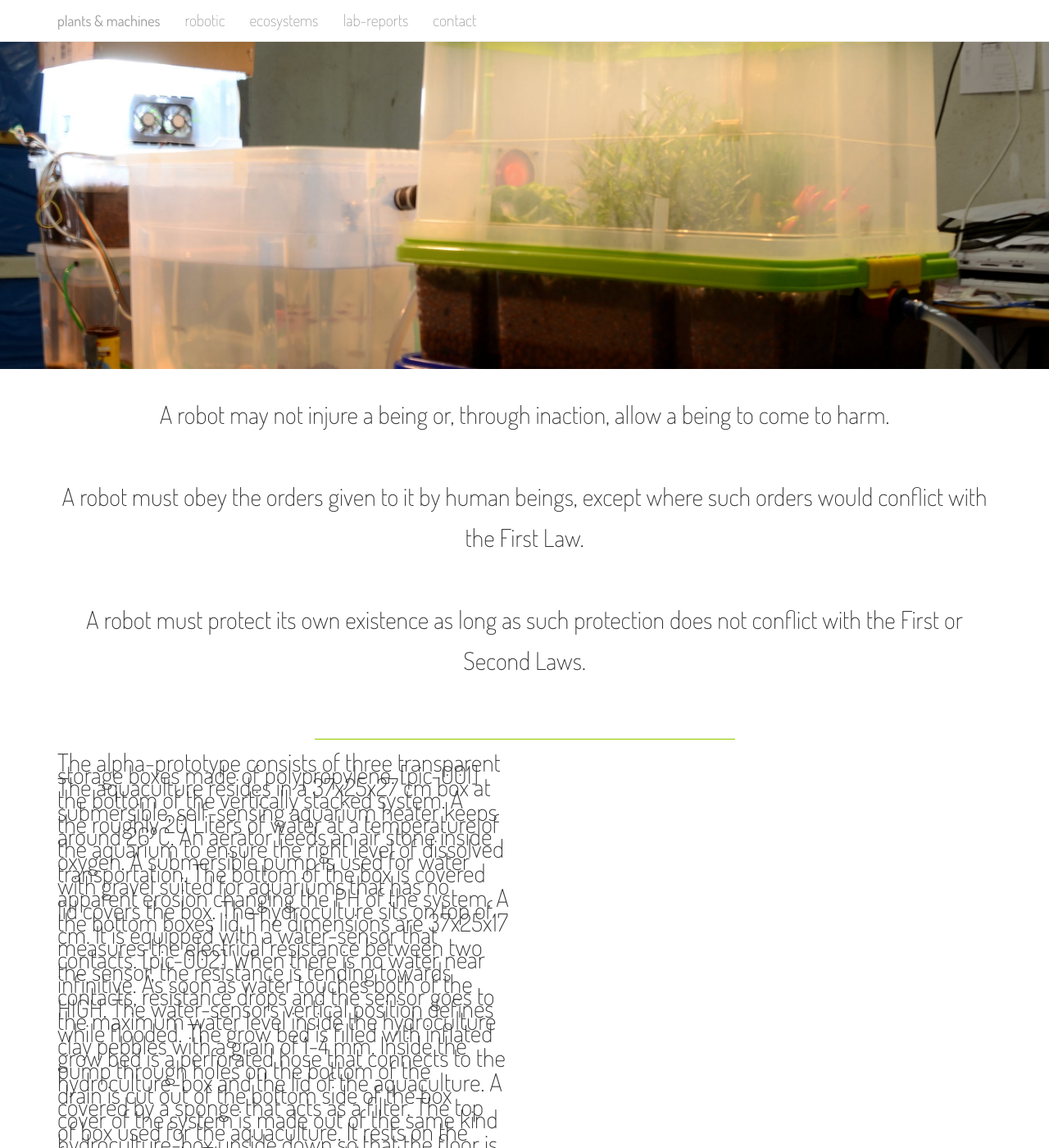
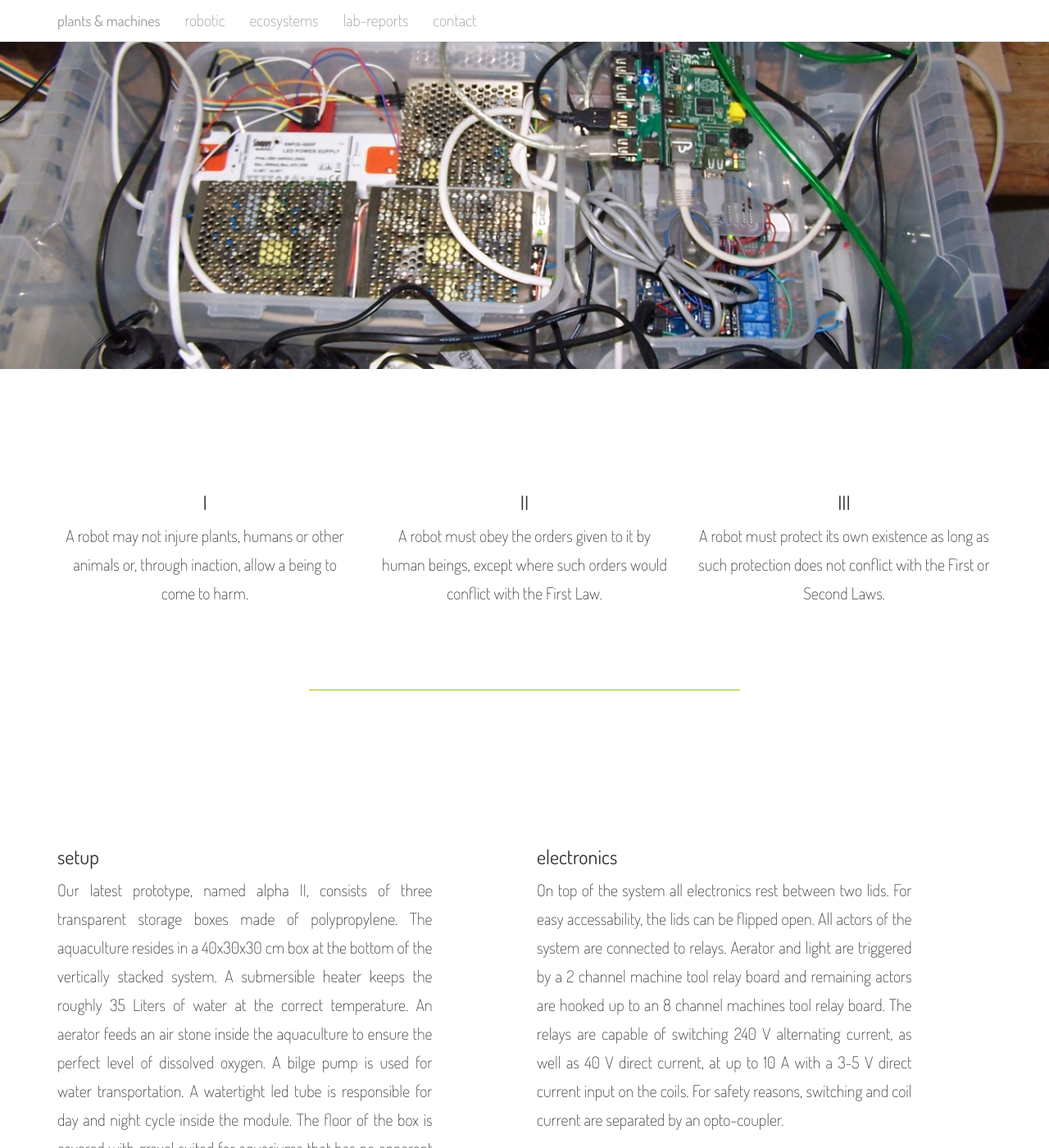
Before and after one commit to plantsandmachines/plantsandmachines.github.io, a Jekyll site: the page built from robot/index.html, in a window 1280 px wide and 1400 px high. Shown: the whole window at 82% size. Built offline with Jekyll 4.4.1, drawn with Linux system fonts in a browser that asks for light colours; nearby versions of some CDN libraries; Markdown is read by kramdown in place of the engine named in the settings; some of the changed text lies outside the part shown.

Commit message:
finished robots txt

```diff
--- a/css/landingpage.css
+++ b/css/landingpage.css
@@ -84,7 +84,7 @@ h1, h2, h3, h4, h5 {
 #lab {
 	position: relative;
 	overflow: hidden;
-	background: url('/images/landing-page/lab.jpg') center left no-repeat;
+	background: url('/images/landing-page/whiteboard.jpg') center left no-repeat;
 	background-attachment: fixed;
 	-webkit-background-size: cover;
 	         -moz-background-size: cover;
@@ -95,7 +95,7 @@ h1, h2, h3, h4, h5 {
 #robotic {
 	position: relative;
 	overflow: hidden;
-	background: url('/images/landing-page/robotic.jpg') center left no-repeat;
+	background: url('/images/landing-page/lab.jpg') center left no-repeat;
 	background-attachment: fixed;
 	-webkit-background-size: cover;
 	         -moz-background-size: cover;
@@ -212,9 +212,19 @@ hr {
 	background: transparent;
 	border: none;
 }
+#bot {
+	line-height: 3.5rem;
+	font-size: 2rem;
+	font-weight: lighter;
+	text-align: justify;
+}
 #law {
-	font-size: 30px;
-	line-height: 5rem;
+	font-size: 2rem;
+	line-height: 3.5rem;
+	font-weight: lighter;
+}
+#law hr {
+	margin-top: 13em;
 }
 .jumbotron .w-bg {
 
--- a/robot/index.html
+++ b/robot/index.html
@@ -7,32 +7,51 @@ title: robotic
 </div>
 
 <div id="law" class="container">
-	<div class="row">
-		<div class="col-md-12 text-center">
-			<p>A robot may not injure a being or, through inaction, allow a being to come to harm.<br/><br/>
-			A robot must obey the orders given to it by human beings, except where such orders would conflict with the First Law.<br/><br/>
-			A robot must protect its own existence as long as such protection does not conflict with the First or Second Laws.<br/><br>
-			</p>
-			<hr>
+	<div class="row text-center margin-top margin-bottom">
+		<div class="col-md-4">
+			<h3>I</h3>
+			<p>A robot may not injure plants, humans or other animals or, through inaction, allow a being to come to harm.<br/><br/></p>
 		</div>
+		<div class="col-md-4">
+			<h3>II</h3>
+			<p>A robot must obey the orders given to it by human beings, except where such orders would conflict with the First Law.<br/><br/></p>
+		</div>
+		<div class="col-md-4">
+			<h3>III</h3>
+			<p>A robot must protect its own existence as long as such protection does not conflict with the First or Second Laws.<br/><br></p>
+		</div>
+		<hr>
 	</div>
 </div>
 
 <div id="bot" class="container">
 	<div class="row">
-		<div class="col-md-6">
-			<p class="lead">
-				The alpha-prototype consists of three transparent storage boxes made of polypropylene. [pic-001] The aquaculture resides in a 37x25x27 cm box at the bottom of the vertically stacked system. A submersible, self-sensing aquarium heater keeps the roughly 20 Liters of water at a temperature of around 26ºC. An aerator feeds an air stone inside the aquarium to ensure the right level of dissolved oxygen. A submersible pump is used for water transportation. The bottom of the box is covered with gravel suited for aquariums that has no apparent erosion changing the PH of the system. A lid covers the box.
-The hydroculture sits on top of the bottom boxes lid. The dimensions are 37x25x17 cm. It is equipped with a water-sensor that measures the electrical resistance between two contacts. [pic-002] When there is no water near the sensor, the resistance is tending towards infinitive. As soon as water touches both of the contacts, resistance drops and the sensor goes to HIGH. The water-sensors vertical position defines the maximum water level inside the hydroculture while flooded. The grow bed is filled with inflated clay pebbles with a grain of 1-4 mm. Inside the grow bed is a perforated hose that connects to the pump through holes on the bottom of the hydroculture-box and the lid of the aquaculture. A drain is cut out of the bottom side of the box covered by a sponge that acts as a filter.
-The top cover of the system is made out of the same kind of box used for the aquaculture. It rests on the hydroculture-box upside down so that the floor is facing upwards. The top case holds a digital temperature and humidity sensor [pic-003] and a 220 V AC, 60 W full spectrum fluorescent lamp. [pic-004] Above the lamp a vent releases excessive heat. On the side of the box two 80 mm fans facing to the outside of the system take care of regulating temperature and humidity.
-
-Above the top cover rests a reflector shield built out of a spare lid, some cardboard and an emergency blanket to increase luminance efficacy.
-
-All switchable actuators of the system are connected to relays. [pic-005] The pump and the light are triggered by a 2 channel machine tool relay board. The relays are capable of switching 240 V alternating current at up to 10 A with a 3-5 V direct current input on the coils. For safety reasons, switching and coil current are separated by an opto-coupler. The fans run on 12 V direct current and are connected to a 6 channel relay board. The aerator is not controlled by a relay, it is permanently switched on. The heater has temperature sensing capabilities and is able to decide on its own when to turn on and off to hold the preset temperature. It is not connected to a relay.
-The relay boards are powered and controlled with an Arduino micro-controller. The Arduino is a open source hardware project from Italy and consists of an ATmega328 clocked at 16 MHz and with a memory of 32KB. It features 14 digital and 6 analogue in- and outputs. An ATmega16u2 acts as a serial to USB converter, killing the need for an extra FTDY-to-USB adapter. The Arduino comes with an integrated programmer for the integrated-circuit. Because the Arduino converges all these functions into a single, well documented and easy to use board, it's ideal for prototyping. The Arduino also provides 3.3 V DC, ground and a data line to each of the sensors. It is powered through an active 4 channel USB hub.
-The hub also powers a credit-card-sized, open source computer called raspberryPi. It features an ARM processor running at 1 GHz and 512 MB RAM. The operating system used is an ARM ported version of Debian Wheezy, a Linux based system. RaspberryPi and Arduino are communicating over a serial connection through the USB-hub. The raspberryPi is connected to LAN with a USB-wifi-card.
-All switching current comes out of an ATX power-supply-unit. The PSU is short-circuited in order to run without a computer main board and connected to a USB cup warmer that acts as a load in case all actuators of the system are turned off.
-			</p>
+		<div class="col-md-5">
+			<h3>setup</h3>
+			<p>Our latest prototype, named alpha II, consists of three transparent storage boxes made of polypropylene. The aquaculture resides in a 40x30x30 cm box at the bottom of the vertically stacked system. A submersible heater keeps the roughly 35 Liters of water at the correct temperature. An aerator feeds an air stone inside the aquaculture to ensure the perfect level of dissolved oxygen. A bilge pump is used for water transportation. A watertight led tube is responsible for day and night cycle inside the module. The floor of the box is covered with gravel suited for aquariums that has no apparent erosion changing the PH of the system. A lid covers the box.
+			<br/><br/>
+			The hydroculture sits on top of the aquaculture. The dimensions of the box are 40x30x30 cm. It is equipped with a water-sensor that measures electrical resistance between a total of three contacts. As soon as water touches the contacts, resistance drops and the sensor is able to detect the water-level. A watertight sensor measures the temperature of the grow media and another heater makes sure the roots of the plants feel comfortable. For your being able to see your leafy friends even better, we installed another led tube. The grow bed is filled with inflated clay pebbles with a grain of 8-14 mm.
+			<br/><br/>
+			The top cover of the system is made out of another box. It rests on the hydroculture-box upside down so that the floor is facing upwards. The top case holds a digital temperature and humidity sensor. A light intensity sensor lets your robot decide wheather additional electric lighting is needed or not. If so, a 220 V AC, 60 W full spectrum fluorescent lamp does the job. The aerator that supplies the aquaculture with oxygen is mounted to the top of the cover. This way, the warm air of the hydroculture module is used to heat part of the aquaculture. On the side of the box a 40 mm fan takes care of regulating temperature and humidity. A webcam let's you visit your loved ones anytime.
+			</p><br/><br/><br/>
+			<h3>media transportation</h3>
+			<p> Water transportation is established by a transparent acrylic pipe, mounted to the side of the box, reaching from the pump in the aquaculture to the top of the growbed. The pipe is flow and return at the same time. Parallel to the water-pipe, all the way from the aerator in the top case to the airstone in the aquaculture, a second pipe handles air transportation. Electric power and data signals are transported by a 24-pin atx cable integrated into each of the three boxes.
+			<br/><br/>
+Between the boxes, water, air and electric signal lines are connected through sockets, ensuring a fast and easy disassambly of the individual modules.
+			</p><br/><br/><br/>
+		</div>
+		<div class="col-md-5 col-md-offset-1">
+		<h3>electronics</h3>
+		<p>On top of the system all electronics rest between two lids. For easy accessability, the lids can be flipped open. All actors of the system are connected to relays. Aerator and light are triggered by a 2 channel machine tool relay board and remaining actors are hooked up to an 8 channel machines tool relay board. The relays are capable of switching 240 V alternating current, as well as 40 V direct current, at up to 10 A with a 3-5 V direct current input on the coils. For safety reasons, switching and coil current are separated by an opto-coupler.
+		<br/><br/>
+		The relay boards and most of the actors are powered by a micro-atx power supply unit mounted to the side of the upmost box. The PSU is short-circuited in order to run without a computer mainboard.
+		<br/><br/>
+An Arduino acts as the nervous-system of the robot, connecting the sensors and switching all actors regarding to decition trees. All sensor measurements, actor states and other meta data is transmitted to a raspberryPi via serial connection, in the form of JSON.
+		<br/><br/>
+		A credit-card-sized, open source computer called raspberryPi that features an ARM processor running at 1 GHz and with 512 MB RAM serves as the brain of the robot. The operating system used is an ARM ported version of Debian Wheezy, a Linux based system. Brain functions are established by nodejs. A mongoDB holds all the robots' lovely memories of its human, green and wet friends. The interface, based on twitter bootstrap ensures communication with the robot from anywhere, at any time and with any webbrowser. The robot supports WIFI for an easy integration into any home-network.
+		<br/><br/>
+		An USB-hub lets you connect even more gadgets to your system.
+		</p>
 		</div>
 	</div>
 </div>
```
Also changed, not shown: images/landing-page/000_0131.JPG (added), images/landing-page/whiteboard.jpg (added).
